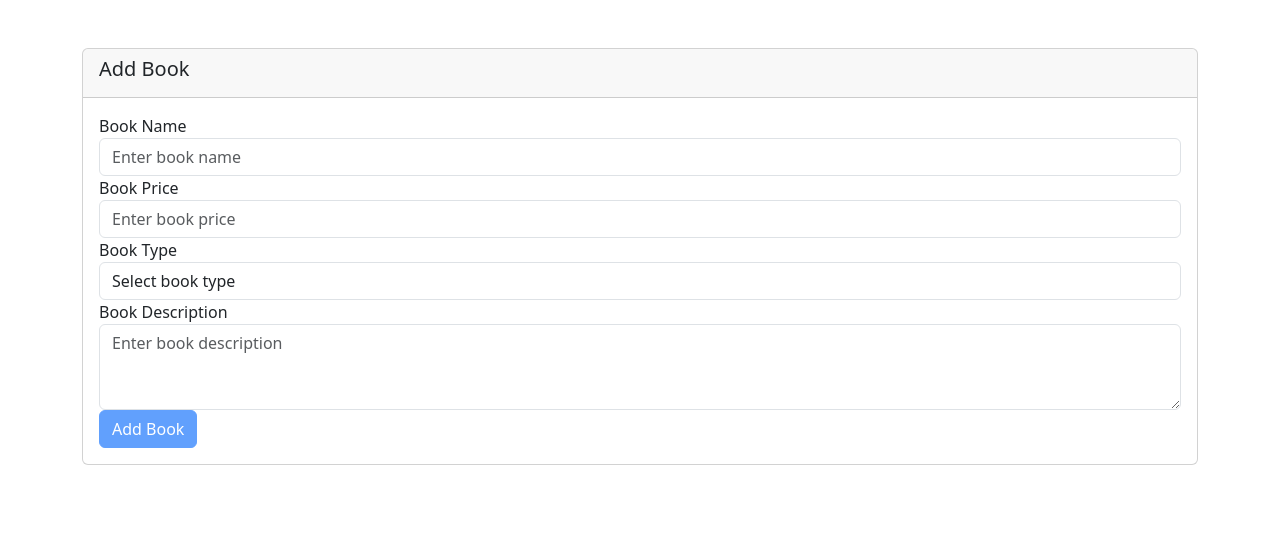
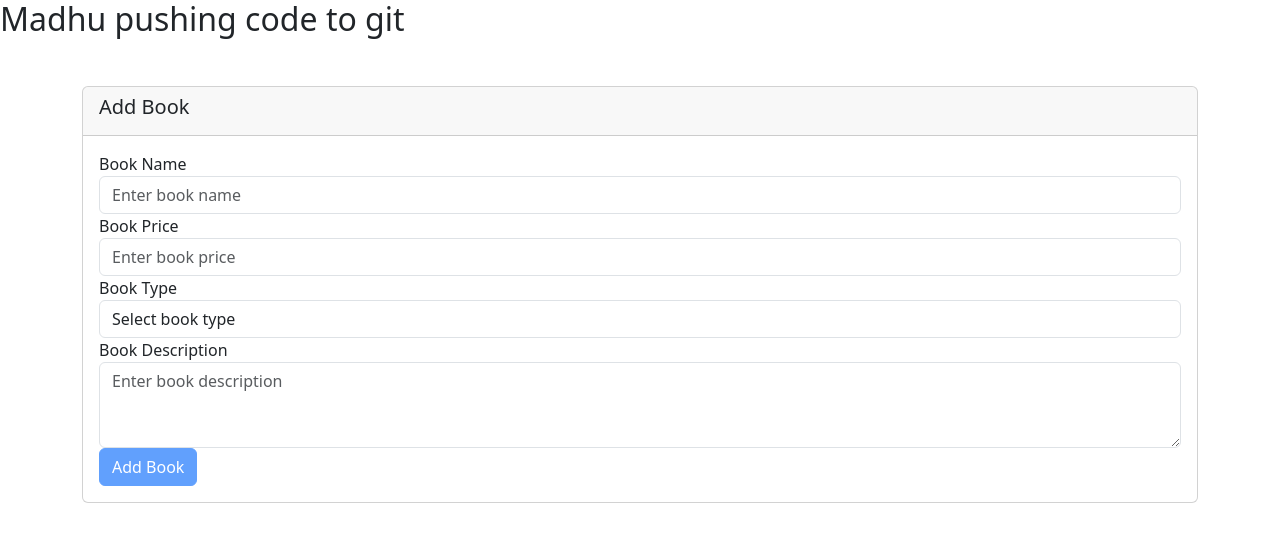
Before and after one commit to Pandukumar9/jsonserver_angular, an Angular app: page / in a window 1280 px wide. Shown: the top 542 px of the page. Built offline with nearby package versions, Linux system fonts and the light colour scheme; no server answers.

Commit message:
madhu first commit

```diff
--- a/src/app/add-books/add-books.component.html
+++ b/src/app/add-books/add-books.component.html
@@ -1,3 +1,5 @@
+<h2>Madhu pushing code to git</h2>
+
 <div class="container mt-5">
     <div class="card">
       <div class="card-header">
```
